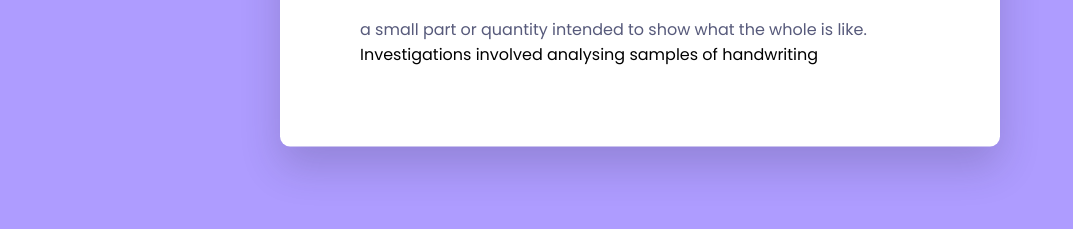
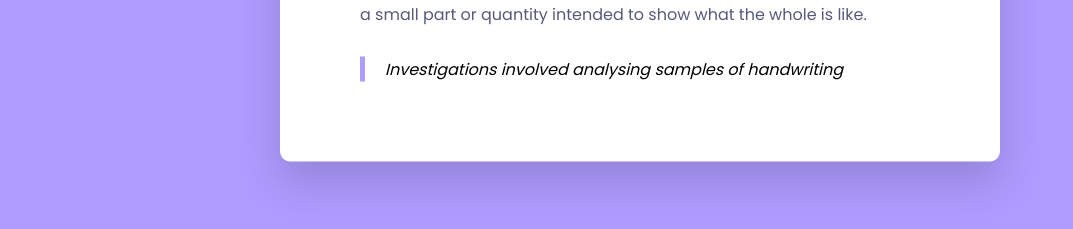
Before and after one commit to Andreen-Muchiri/Phase-1-Project, a plain HTML site: page index.html in a window 1280 px wide. Shown: the part 469-698 px from the top of the page, without its empty margins (0-1073 px from the left). Drawn offline with Linux system fonts and the light colour scheme.

Commit message:
Add style to word-example

```diff
--- a/CSS/style.css
+++ b/CSS/style.css
@@ -74,13 +74,13 @@ border-radius: 5px;
 .word-meaning{
     color:#575a7b;
 }
-/* .word-example{
+.word-example{
     font-style: italic;
     border-left:5px solid #ae9cff;
     padding-left:20px;
     margin-top: 30px;
 
-} */
+}
 .main{
 
     background-position: center;
```
